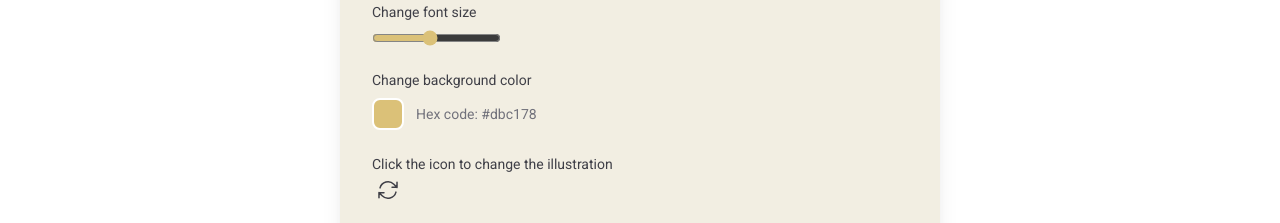
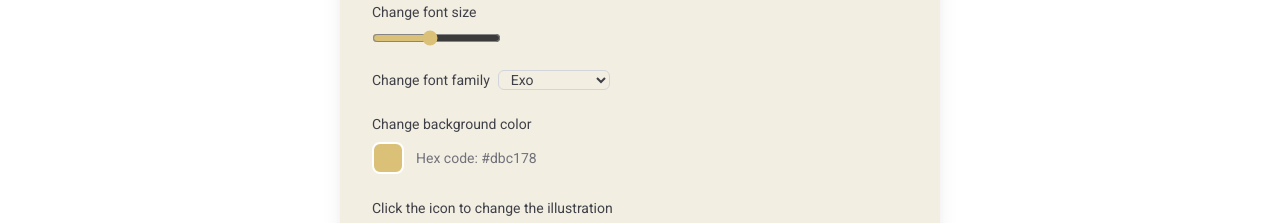
Before and after one commit to harneetsahi/wikimedia-bannerProject, a React (Vite) app: page / in a window 1280 px wide. Shown: the part 454-677 px from the top of the page. Built offline with nearby package versions, Linux system fonts and the light colour scheme.

Commit message:
Add: font family input field

```diff
--- a/src/components/Form.jsx
+++ b/src/components/Form.jsx
@@ -57,6 +57,28 @@ const Form = memo(
             </div>
 
             <div>
+              <label htmlFor="fontFamily">
+                {" "}
+                Change font family
+                <select
+                  name="fontFamily"
+                  id="fontFamily"
+                  onChange={handleBannerChange}
+                  className="ml-2 border-1 border-gray-300 rounded-md px-2"
+                >
+                  <option value="exo">Exo</option>
+                  <option value="roboto">Roboto</option>
+                  <option value="oswald">Oswald</option>
+                  <option value="monospace">Monospace</option>
+                  <option value="lato">Lato</option>
+                  <option value="arial">Arial</option>
+                  <option value="cursive">Cursive</option>
+                  <option value="times">Times</option>
+                </select>
+              </label>
+            </div>
+
+            <div>
               <p>Change background color</p>
               <div className="flex gap-3 items-center">
                 <div
```
